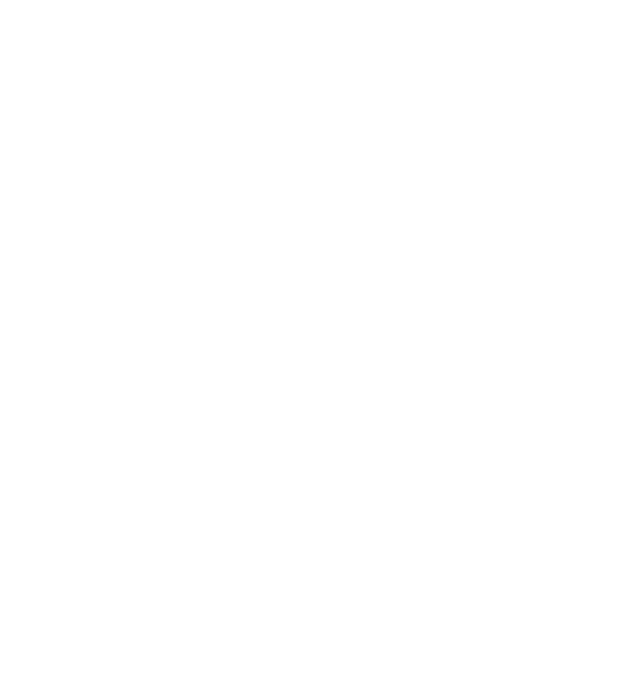
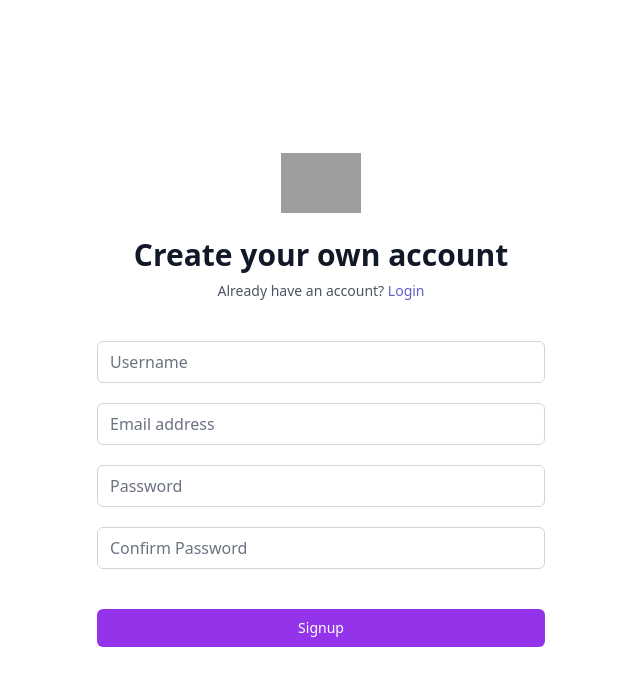
Before and after one commit to HaydenHuan03/WP_Project, a React (Vite) app: page /signup in a window 1280 px wide. Before the commit this address had no page. Shown: the top 686 px of the page, without its empty margins (319-959 px from the left). Built offline with nearby package versions, Linux system fonts and the light colour scheme; grey boxes are pictures that could not be loaded.

Commit message:
Complete Sign in and sign up page

```diff
--- a/src/App.jsx
+++ b/src/App.jsx
@@ -4,6 +4,7 @@
 import boardsSlices from './redux/boardSlice';
 import EmptyBoard from './components/EmptyBoard';
 import LoginSignIn from './LoginScreen/LoginPage';
+import SignupPage from './LoginScreen/SignupPage';
 import MainPage from './LoginScreen/MainPage';
 
 function App() {
@@ -20,7 +21,7 @@
       <BrowserRouter>
         <Routes>
           <Route path='/' element={<LoginSignIn />} />
-          {/* <Route path='/signup' element={<SignupPage/>}></Route> */}
+          <Route path='/signup' element={<SignupPage />}></Route>
           {boards.length > 0 ? (
             <Route path='/main' element={<MainPage />} />
           ) : (
--- a/src/LoginScreen/Login.jsx
+++ b/src/LoginScreen/Login.jsx
@@ -1,16 +1,27 @@
 import React, {useState} from 'react'
 import { loginFields } from '../../formFields'
 import Input from '../components/Input'
+import FormAction from '../components/formAction'
+import FormExtra from '../components/formExtra'
+
+const fields=loginFields
+let fieldState = {}
+fields.forEach(field=>fieldState[field.id]='')
 
 function Login() {
-    const fields=loginFields;
-    let fieldState = {}
-    fields.forEach(field=>fieldState[field.id]='')
-
     const[loginState, setLoginState] = useState(fieldState)
 
     const handleChange = (e) => {
         setLoginState({...loginState, [e.target.id]:e.target.value})
+    }
+
+    const handleSubmit = (e) => {
+        e.preventDefault();
+        authenticateUser();
+    }
+
+    const authenticateUser = () =>{
+
     }
 
   return (
@@ -18,7 +29,8 @@
         <form className='mt-8 space-y-6'>
             <div className=' -space-y-px'>
                 {
-                    fields.map(field=><Input
+                    fields.map(field=>
+                    <Input
                     key={field.id}
                     handleChange={handleChange}
                     value={loginState[field.id]}
@@ -28,10 +40,13 @@
                     name={field.name}
                     type={field.type}
                     isRequired={field.isRequired}
-                    placeholeder={field.placeholder}
+                    placeholder={field.placeholder}
                     />)
                 }
             </div>
+
+            <FormExtra/>
+            <FormAction handleSubmit={handleSubmit} text='Login'/>
         </form>
     </div>
   )
--- a/src/LoginScreen/LoginPage.jsx
+++ b/src/LoginScreen/LoginPage.jsx
@@ -1,8 +1,8 @@
 import React from 'react'
-import LogInHeader from './LogInHeader'
+import SignUpHeader from './UserHeader'
 import Login from './Login'
 
-function LoginSignIn() {
+function LoginPage() {
   return (
     <div
     className=' min-h-full h-screen flex items-center justify-center py-12 px-4 sm:px-6 lg:px-8'
@@ -10,7 +10,7 @@
       <div
       className='max-w-md w-full space-y-8'
       >
-          <LogInHeader
+          <SignUpHeader
           heading={"Login to your account"}
           paragraph={"Don't have an account yet? "}
           linkName={"Signup"}
@@ -23,4 +23,4 @@
   )
 }
 
-export default LoginSignIn
+export default LoginPage
--- /dev/null
+++ b/src/LoginScreen/Signup.jsx
@@ -0,0 +1,54 @@
+import React, { useState } from 'react'
+import { signupFields } from '../../formFields'
+import FormAction from '../components/formAction'
+import Input from '../components/Input'
+
+const fields=signupFields;
+let fieldsState={};
+fields.forEach(field=>fieldsState[field.id]='')
+
+function Signup() {
+    const [signupState, setSignupState] = useState(fieldsState);
+
+    const handleChange = (e) => setSignupState(
+        {...signupState, [e.target.id]:e.target.value}
+    )
+
+    const handleSubmit= (e) => {
+        e.preventDefault()
+        console.log(signupState)
+        createAccount()
+    }
+
+    const createAccount = () =>{
+
+    }
+
+  return (
+    <div>
+        <form className=' mt-8 space-y-6' onSubmit={handleSubmit}>
+            <div className=''>
+                {
+                    fields.map(field=>
+                      <Input
+                            key={field.id}
+                            handleChange={handleChange}
+                            value={signupState[field.id]}
+                            labelText={field.labelText}
+                            labelFor={field.labelFor}
+                            id={field.id}
+                            name={field.name}
+                            type={field.type}
+                            isRequired={field.isRequired}
+                            placeholder={field.placeholder}
+                    />
+                    )
+                }
+                <FormAction handleSubmit={handleSubmit} text='Signup'/>
+            </div>
+        </form>
+    </div>
+  )
+}
+
+export default Signup
--- /dev/null
+++ b/src/LoginScreen/SignupPage.jsx
@@ -0,0 +1,21 @@
+import React from 'react'
+import SignUpHeader from './UserHeader'
+import Signup from './Signup'
+
+function SignupPage() {
+  return (
+    <div className=' min-h-full h-screen flex items-center justify-center py-12 px-4 sm:px-6 lg:px-8'>
+      <div className='max-w-md w-full space-y-8'>
+      <SignUpHeader
+      heading={"Create your own account"}
+      paragraph={"Already have an account?"}
+      linkName={"Login"}
+      linkUrl='/'
+      />
+      <Signup/>
+      </div>
+    </div>
+  )
+}
+
+export default SignupPage
--- a/src/LoginScreen/LogInHeader.jsx
+++ b/src/LoginScreen/UserHeader.jsx
@@ -1,7 +1,7 @@
 import React from 'react'
 import {Link} from 'react-router-dom'
 
-function LogInHeader({heading, paragraph, linkName, linkUrl="#"}) {
+function UserHeader({heading, paragraph, linkName, linkUrl="#"}) {
   return (
     <div className='mb-10 select-none'>
         <div className=' flex justify-center'>
@@ -25,4 +25,4 @@
   )
 }
 
-export default LogInHeader
+export default UserHeader
--- a/src/components/Input.jsx
+++ b/src/components/Input.jsx
@@ -1,7 +1,7 @@
 import React from 'react'
 
 function Input({
-    handleChange, value, labelText, labelFor, id, name, type, isRequired=false, placeholeder, customClass
+    handleChange, value, labelText, labelFor, id, name, type, isRequired=false, placeholder, customClass
 }) {
     const fixedInputClass=' rounded-md apperance-none relative block w-full px-3 py-2 border border-gray-300 placeholder-gray-500 text-gray-900 focus:outline-none focus:ring-purple-500 focus:border-purple-500 focus:z-10 sm:text-sm'
   return (
@@ -17,7 +17,7 @@
         type={type}
         required={isRequired}
         className={fixedInputClass+customClass}
-        placeholder={placeholeder}
+        placeholder={placeholder}
         />
     </div>
   )
--- /dev/null
+++ b/src/components/formAction.jsx
@@ -0,0 +1,22 @@
+import React from 'react'
+
+function formAction({handleSubmit, type='Button', action='submit', text}) {
+  return (
+    <div>
+        {
+            type === 'Button' ?
+            <button
+            type={action}
+            className='group relative w-full flex justify-center py-2 px-4 border border-transparent text-sm font-medium rounded-md text-white bg-purple-600 hover:bg-purple-700 focus:outline-none focus:ring-2 focus:ring-offset-2 focus:ring-purple-500 mt-10'
+            onSubmit={handleSubmit}
+            >
+                {text}
+            </button>
+            :
+            <></>
+        }
+    </div>
+  )
+}
+
+export default formAction
--- /dev/null
+++ b/src/components/formExtra.jsx
@@ -0,0 +1,25 @@
+import React from 'react'
+
+function formExtra() {
+  return (
+    <div className='flex items-center justify-between'>
+        <div className='flex items-center'>
+            <input
+             id='rememberme'
+             name='rememberme'
+             type='checkbox'
+             className='h-4 w-4 text-purple-600 focus:ring-purple-500 border-gray-300 rounded'
+            />
+            <label htmlFor="rememberme" className="ml-2 block text-sm text-gray-900">remember me</label>
+        </div>
+
+        <div className=' text-sm'>
+            <a href="#" className='font-medium text-purple-600 hover:text-purple-500'>
+                Forgot Password?
+            </a>
+        </div>
+    </div>
+  )
+}
+
+export default formExtra
```
